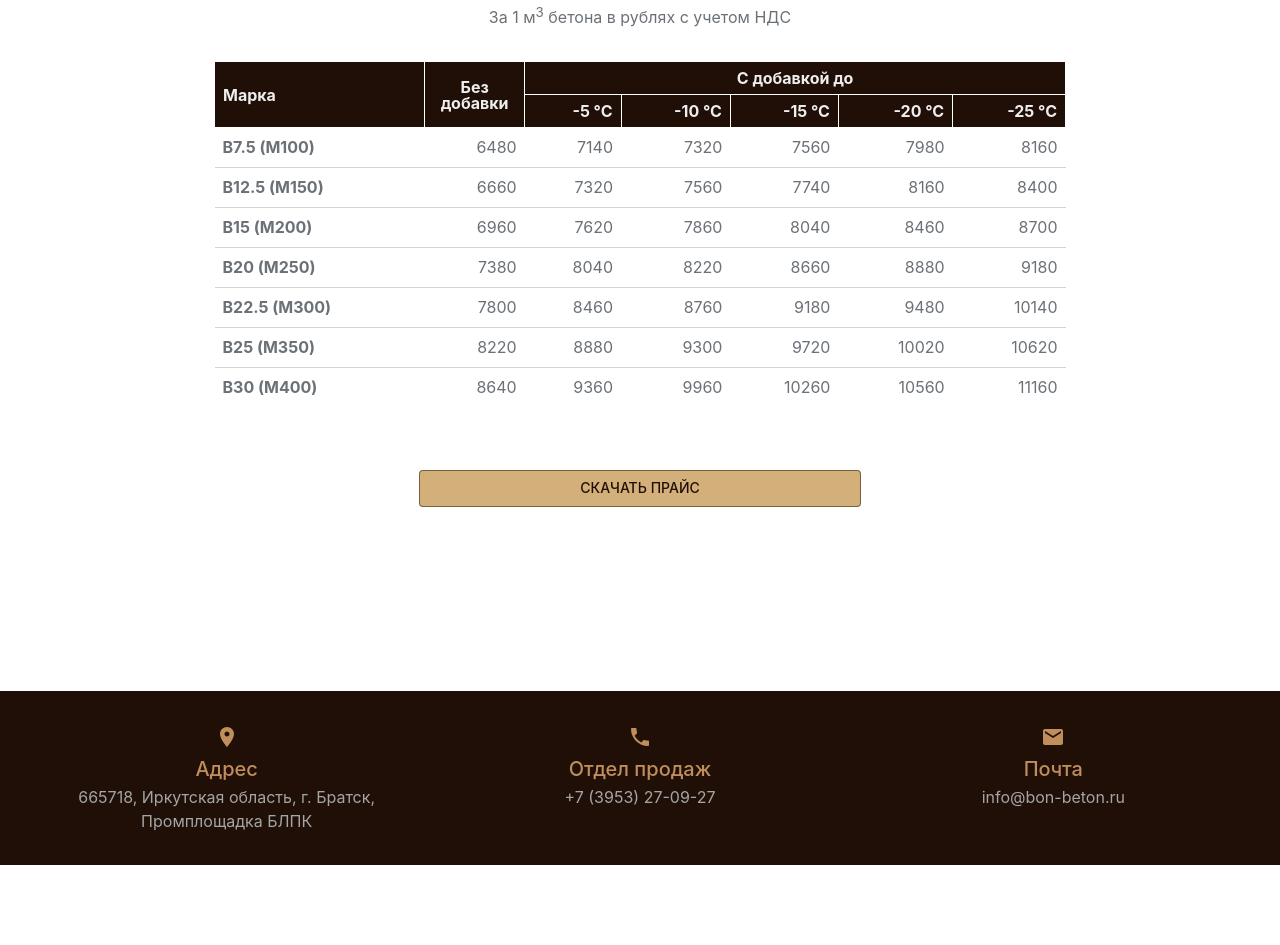
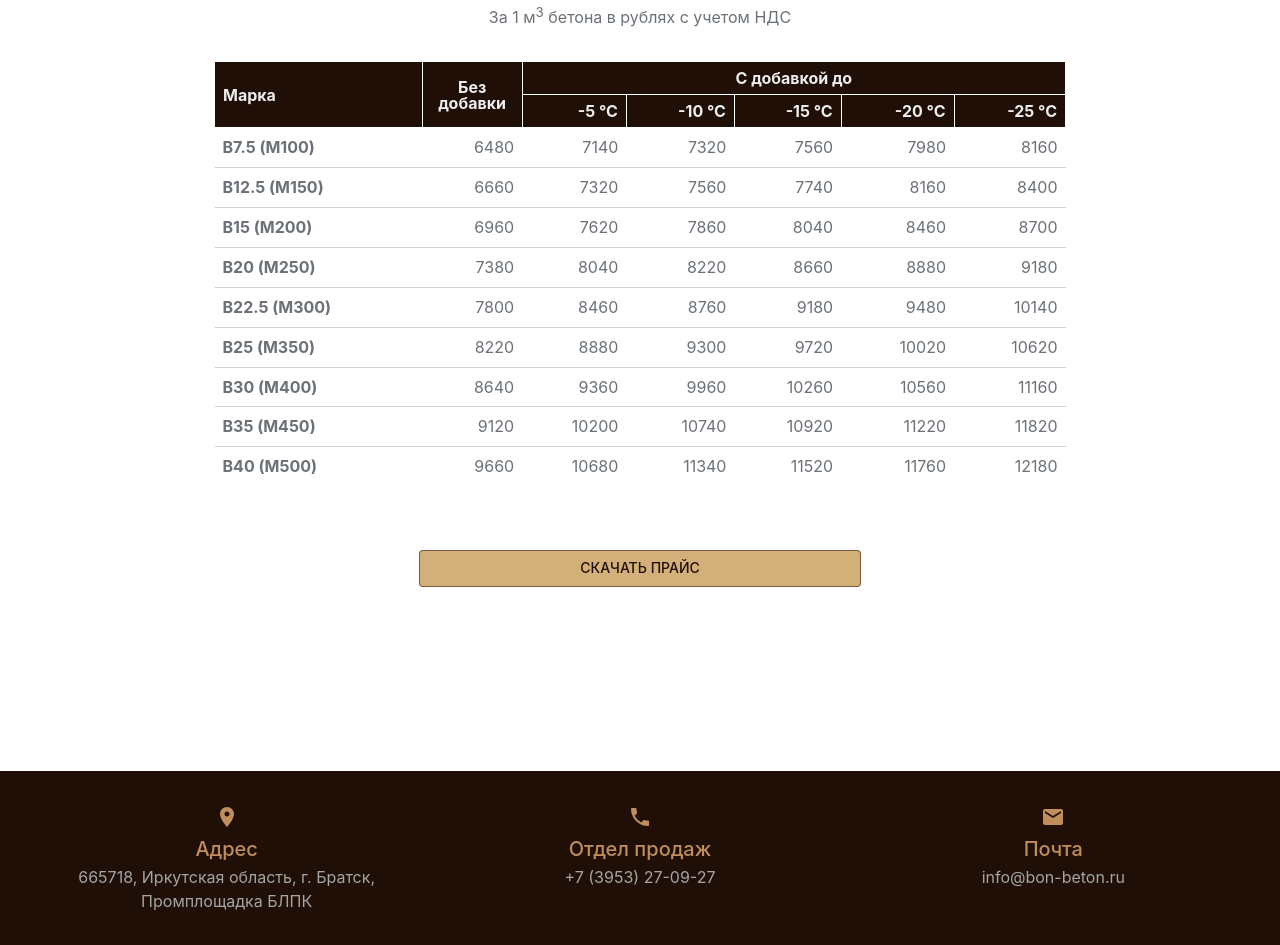
Before and after one commit to al22/bon-beton, a Gatsby site: page / in a window 1280 px wide. Shown: the part 3467-4412 px from the top of the page. Before the commit the page ends 4332 px from the top, so only its background shows below. Built offline with nearby package versions, Linux system fonts and the light colour scheme; Gatsby itself is replaced by a stand-in of ours.

Commit message:
добавил новые позиции в прайс

```diff
--- a/src/components/price.jsx
+++ b/src/components/price.jsx
@@ -46,6 +46,8 @@ const concrete = [
   createData("B22.5 (М300)", 7800, 8460, 8760, 9180, 9480, 10140),
   createData("B25 (М350)", 8220, 8880, 9300, 9720, 10020, 10620),
   createData("B30 (М400)", 8640, 9360, 9960, 10260, 10560, 11160),
+  createData("B35 (М450)", 9120, 10200, 10740, 10920, 11220, 11820),
+  createData("B40 (М500)", 9660, 10680, 11340, 11520, 11760, 12180),
 ];
 
 /* const concrete = [
```
Also changed, not shown: 1 other file.
